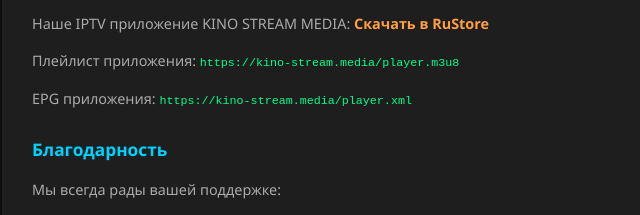
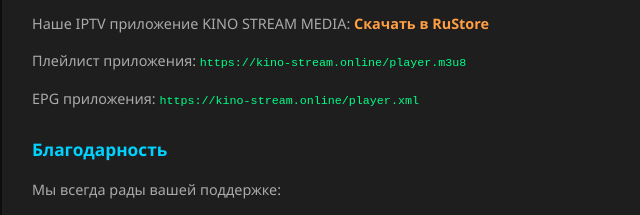
Before and after one commit to kino-stream-media/IPTV, a plain HTML site: page index.html in a window 1280 px wide. Shown: the part 1041-1256 px from the top of the page, 208-848 px from the left. Drawn offline with Linux system fonts and the light colour scheme.

Commit message:
Update index.html

```diff
--- a/index.html
+++ b/index.html
@@ -130,8 +130,8 @@
     <div class="footer-info">
         <h2>Приложение и спец. плейлист</h2>
         <p>Наше IPTV приложение KINO STREAM MEDIA: <a href="https://www.rustore.ru/catalog/app/com.kinostream.media" class="app-link" target="_blank">Скачать в RuStore</a></p>
-        <p>Плейлист приложения: <code id="url3" style="color:#00ff88">https://kino-stream.media/player.m3u8</code></p>
-        <p>EPG приложения: <code id="url3" style="color:#00ff88">https://kino-stream.media/player.xml</code></p>
+        <p>Плейлист приложения: <code id="url3" style="color:#00ff88">https://kino-stream.online/player.m3u8</code></p>
+        <p>EPG приложения: <code id="url3" style="color:#00ff88">https://kino-stream.online/player.xml</code></p>
 
         <h2>Благодарность</h2>
         <p>Мы всегда рады вашей поддержке:</p>
```
